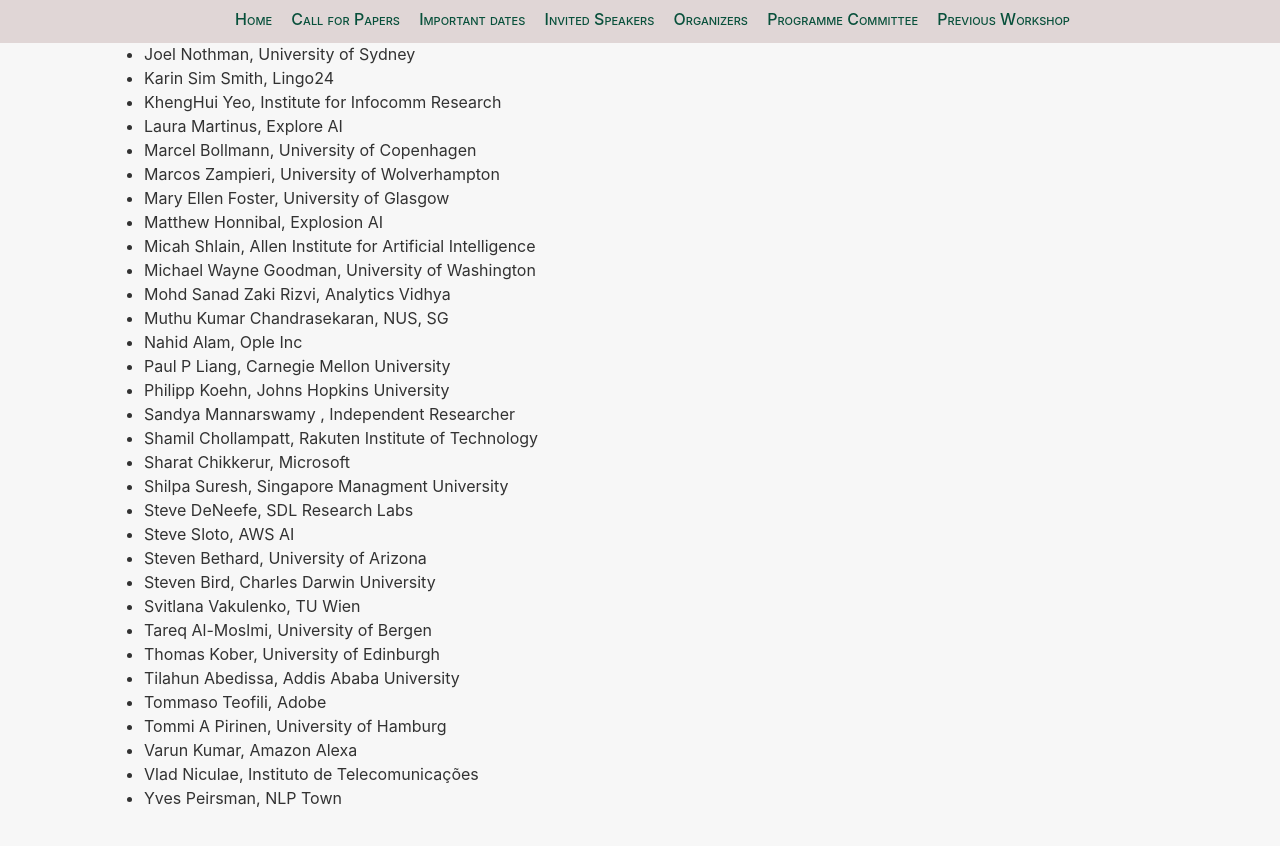
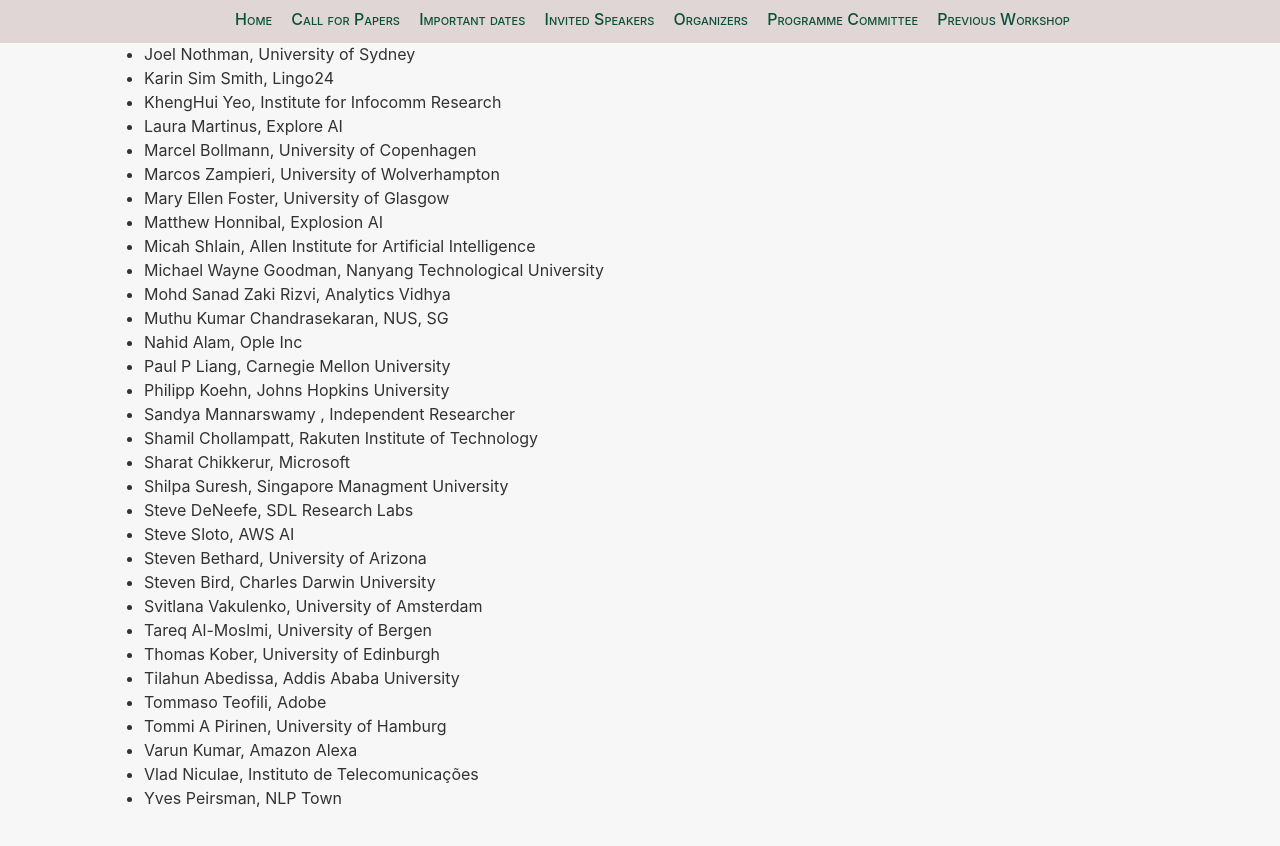
Before and after one commit to nlposs/nlposs.github.io, a Jekyll site: the page built from 2020/index.md, in a window 1280 px wide and 900 px high, scrolled down 4238 px. Shown: the top 846 px of the window. Built offline with Jekyll 4.4.1, drawn with Linux system fonts in a browser that asks for light colours.

Commit message:
Fix 2 affiliations
Two PC members (me and Svitlana Vakulenko) provided updated affiliations in https://github.com/nlposs/NLP-OSS/issues/19 but they were not reflected in this repository. This commit updates to those specified on the issue.

```diff
--- a/2020/index.md
+++ b/2020/index.md
@@ -137,7 +137,7 @@
  - Mary Ellen Foster, University of Glasgow
  - Matthew Honnibal, Explosion AI
  - Micah Shlain, Allen Institute for Artificial Intelligence
- - Michael Wayne Goodman, University of Washington
+ - Michael Wayne Goodman, Nanyang Technological University
  - Mohd Sanad Zaki Rizvi, Analytics Vidhya
  - Muthu Kumar Chandrasekaran, NUS, SG
  - Nahid Alam, Ople Inc
@@ -151,7 +151,7 @@
  - Steve Sloto,	AWS AI
  - Steven Bethard, University of Arizona
  - Steven Bird, Charles Darwin University
- - Svitlana Vakulenko, TU Wien
+ - Svitlana Vakulenko, University of Amsterdam
  - Tareq Al-Moslmi, University of Bergen
  - Thomas Kober, University of Edinburgh
  - Tilahun Abedissa, Addis Ababa University
```
